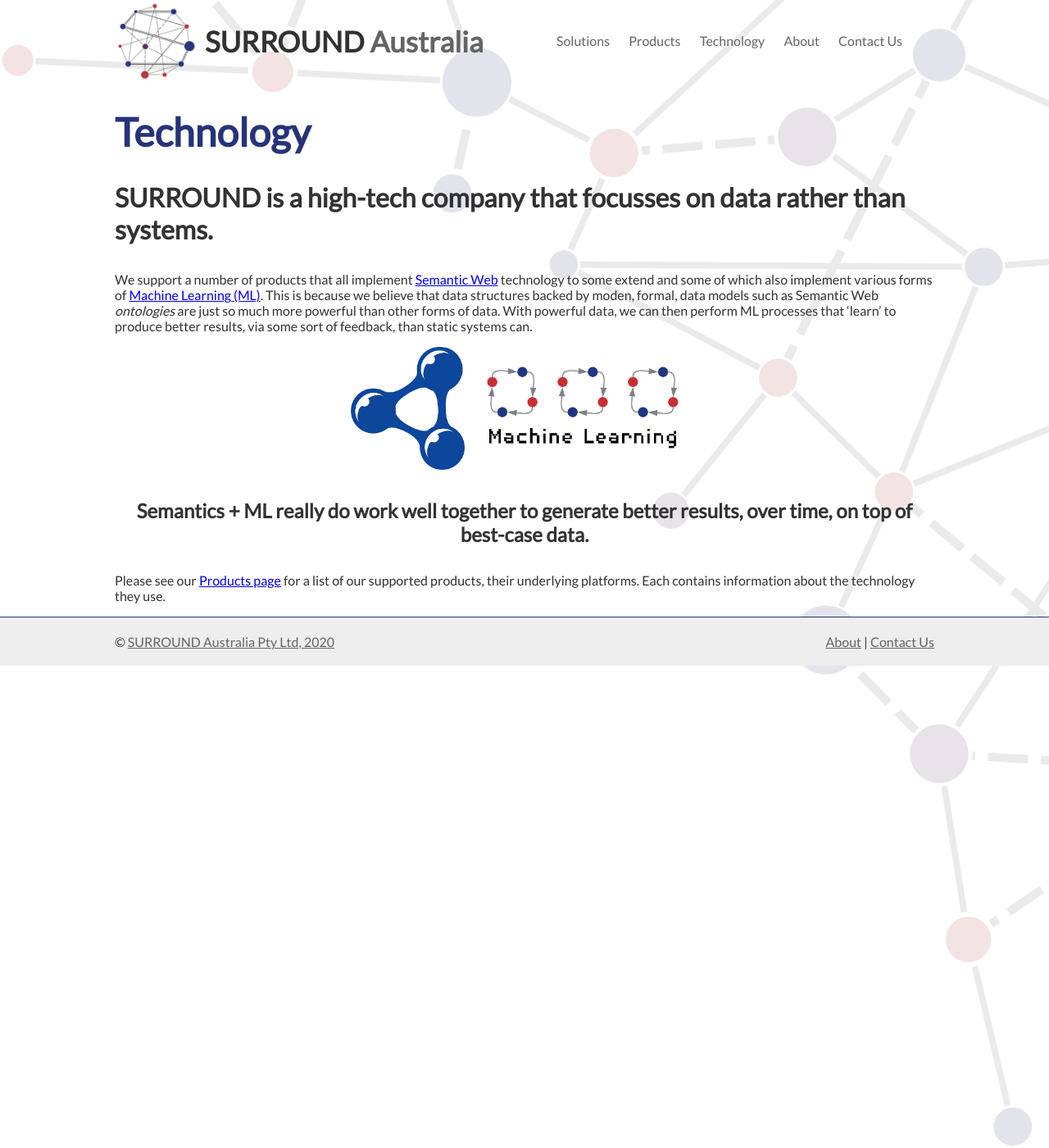
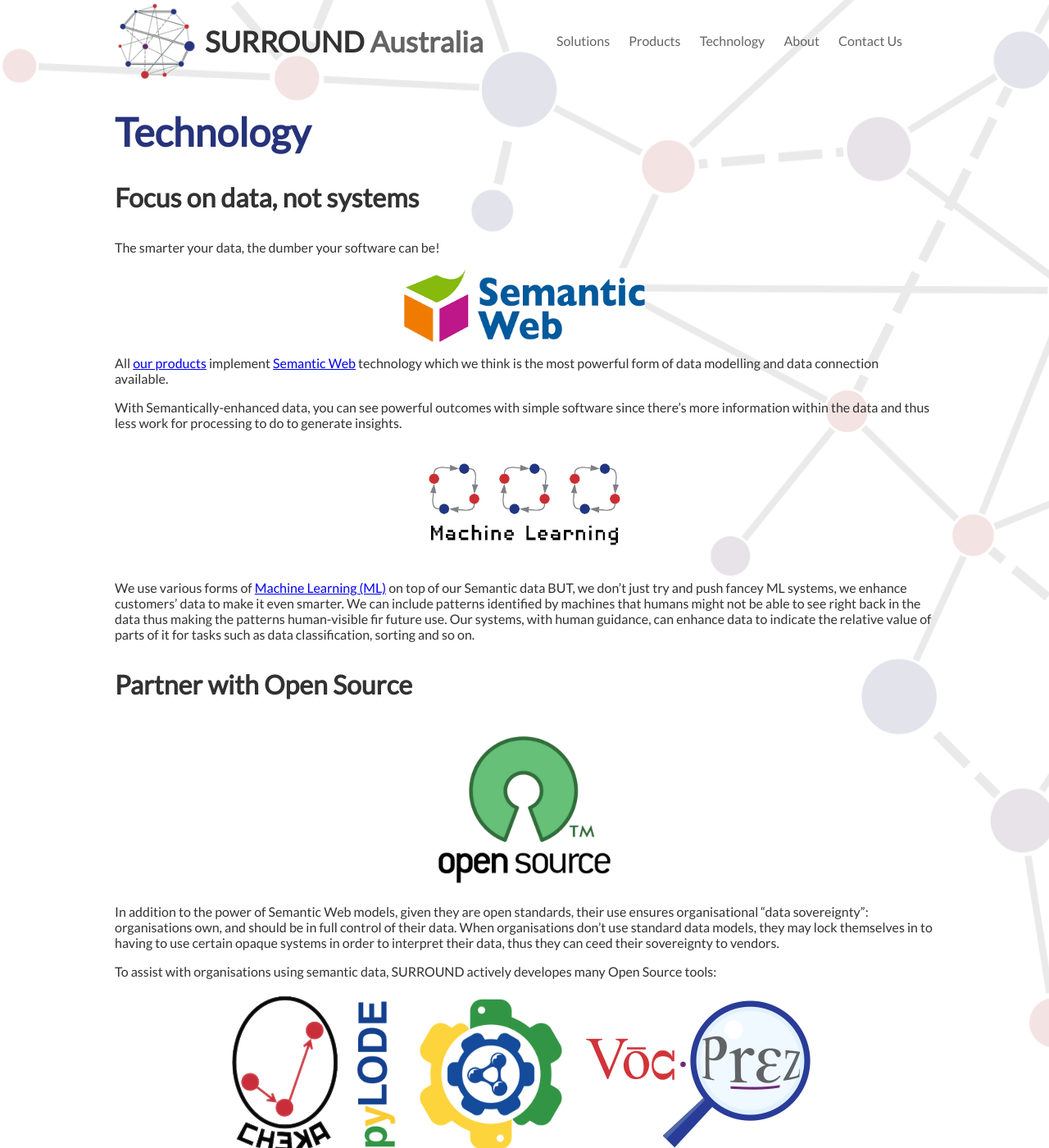
Before and after one commit to surroundaustralia/surroundaustralia.com, a Jekyll site: the page built from pages/technology.md, in a window 1280 px wide and 1400 px high. Shown: the whole window at 82% size. Built offline with Jekyll 4.4.1, drawn with Linux system fonts in a browser that asks for light colours; some of the changed text lies outside the part shown.

Commit message:
start of Open Source

```diff
--- a/_includes/header.html
+++ b/_includes/header.html
@@ -234,6 +234,7 @@
                     <ul>
                         <li><a href="/sop">SOP</a></li>
                         <li><a href="/kaas">KaaS</a></li>
+                        <li><a href="/os">Open Source</a></li>
                         <!--<li><a href="/opensource">Open Source tools</a></li>-->
                     </ul>
                 </li>
--- a/pages/technology.md
+++ b/pages/technology.md
@@ -4,16 +4,47 @@
 permalink: /tech
 ---
 # Technology
-### SURROUND is a high-tech company that focusses on data rather than systems.
+### Focus on data, not systems
 
-We support a number of products that all implement [Semantic Web](https://en.wikipedia.org/wiki/Semantic_Web) technology to some extend and some of which also implement various forms of [Machine Learning (ML)](https://en.wikipedia.org/wiki/Machine_learning). This is because we believe that data structures backed by moden, formal, data models such as Semantic Web *ontologies* are just so much more powerful than other forms of data. With powerful data, we can then perform ML processes that 'learn' to produce better results, via some sort of feedback, than static systems can.
+The smarter your data, the dumber your software can be!
 
 <div style="text-align:center;">
-    <img src="images/icon-rdf.png" style="height:150px;" />
-    <img src="images/sort-ml.png" style="height:150px;" />
-    <h4>
-        Semantics + ML really do work well together to generate better results, over time, on top of best-case data.
-    </h4>
+    <img src="images/logo-sw.png" style="height:90px;" />
 </div>
 
-Please see our [Products page](/products) for a list of our supported products, their underlying platforms. Each contains information about the technology they use.
+All [our products](/products) implement [Semantic Web](https://en.wikipedia.org/wiki/Semantic_Web) technology which we think is the most powerful form of data modelling and data connection available.
+
+With Semantically-enhanced data, you can see powerful outcomes with simple software since there's more information within the data and thus less work for processing to do to generate insights.
+
+<div style="text-align:center;">
+    <img src="images/sort-ml.png" style="height:150px;" />
+</div>
+
+We use various forms of [Machine Learning (ML)](https://en.wikipedia.org/wiki/Machine_learning) on top of our Semantic data BUT, we don't just try and push fancey ML systems, we enhance customers' data to make it even smarter. We can include patterns identified by machines that humans might not be able to see right back in the data thus making the patterns human-visible fir future use. Our systems, with human guidance, can enhance data to indicate the relative value of parts of it for tasks such as data classification, sorting and so on.
+
+### Partner with Open Source
+
+<div style="text-align:center;">
+    <img src="images/logo-os.png" style="height:200px;" />
+</div>
+
+In addition to the power of Semantic Web models, given they are open standards, their use ensures organisational "data sovereignty": organisations own, and should be in full control of their data. When organisations don't use standard data models, they may lock themselves in to having to use certain opaque systems in order to interpret their data, thus they can ceed their sovereignty to vendors.
+
+To assist with organisations using semantic data, SURROUND actively developes many Open Source tools:
+
+<div style="text-align:center;">
+    <a href="https://github.com/surroundaustralia/cheka" style="text-decoration:none;">
+        <img src="images/logo-cheka.png" style="height:200px;" />
+    </a>
+    <a href="https://github.com/rdflib/pyLODE/" style="text-decoration:none;">
+        <img src="images/logo-pyLODE.png" style="height:200px;" />
+    </a>
+    <a href="https://github.com/rdflib/pyLDAPI" style="text-decoration:none;">
+        <img src="images/logo-pyLDAPI-250.png" style="height:200px;" />
+    </a>
+    <a href="https://github.com/rdflib/VocPrez" style="text-decoration:none;">
+        <img src="images/logo-VocPrez-300.png" style="height:200px;" />
+    </a>
+</div>
+
+See our dedicated [Open Source](/os) page for more information about how we use and support Open Source technology.
```
Also changed, not shown: pages/os.md (added, +38 -0 lines), images/logo-VocPrez-300.png (added), images/logo-os.png (added), images/logo-pyLDAPI-250.png (added), images/logo-pyLODE.png (added), images/logo-sw.png (added).
